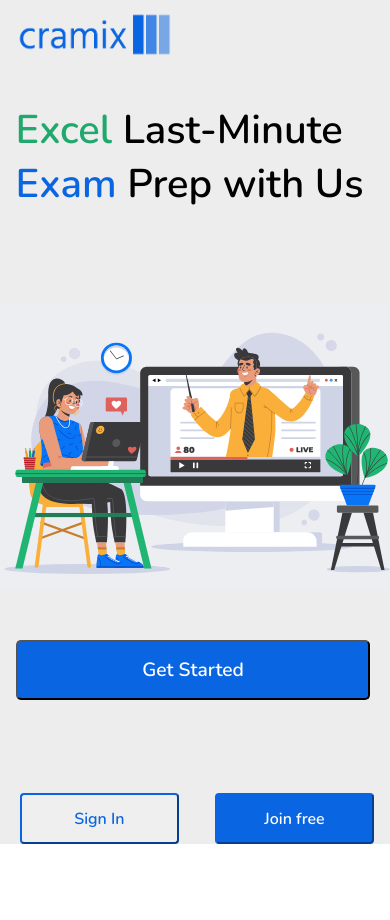
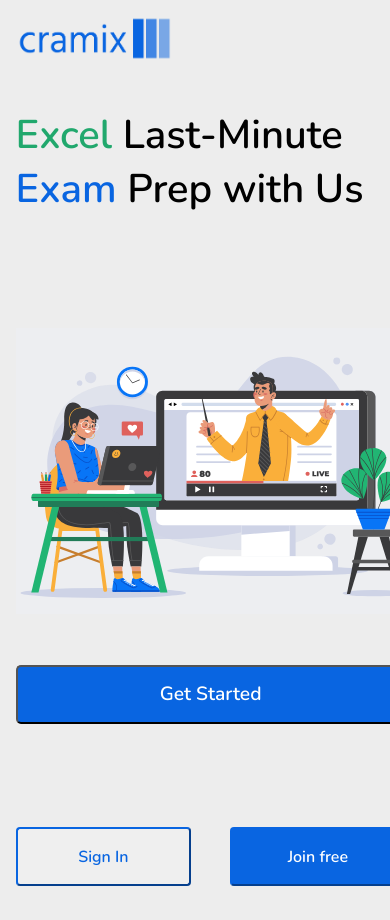
Before and after one commit to ujjwalp2510/CramixFrontend, a React (Create React App) app: page / in a window 390 px wide. Shown: the top 920 px of the page. Before the commit the page ends 848 px from the top, so only its background shows below. Built offline with nearby package versions, Linux system fonts and the light colour scheme; the HTML template or start-up script is replaced by a standard one; a web font is replaced by a local one.

Commit message:
Home page responsiveness updated

```diff
--- a/src/styles/Home.css
+++ b/src/styles/Home.css
@@ -106,15 +106,15 @@ img{
   .home{
     margin: 0;
     padding: 0;
-    width: 100vw;
-    height: 100vh;
+    width: 108vw;
+    height: 109vh;
     display: flex;
     flex-direction: column;
     background-color: #ededed;
   }
   #left{
     margin: 0;
-    height: 94vh;
+    height: 97vh;
     width: 100vw;
     background: url('../static/7915189_3794012.svg') no-repeat center;
     background-size: 110%;
@@ -124,8 +124,7 @@ img{
     height: 100vh;
     width: 100vw;
     margin: 0;
-    padding-left: 4%;
-    padding-top: 1%;
+    padding: 0;
   }
   a{
     /* margin-top: 2%; */
@@ -145,8 +144,8 @@ img{
     display: none;
   }
   #getstarted{
-    width: 91%;
-    margin-top: 110%;
+    width: 100%;
+    margin-top: 115%;
     padding: 0;
   }
   #right{
@@ -156,10 +155,10 @@ img{
     width: 100vw;
   }
   .navbar{
-    height: 6vh;
-    width: 91vw;
+    height: 7vh;
+    width: 100vw;
     margin: 0;
-    padding-left: 5%;
+    padding: 0;
     display: flex;
     justify-content: space-between;
   }
```
